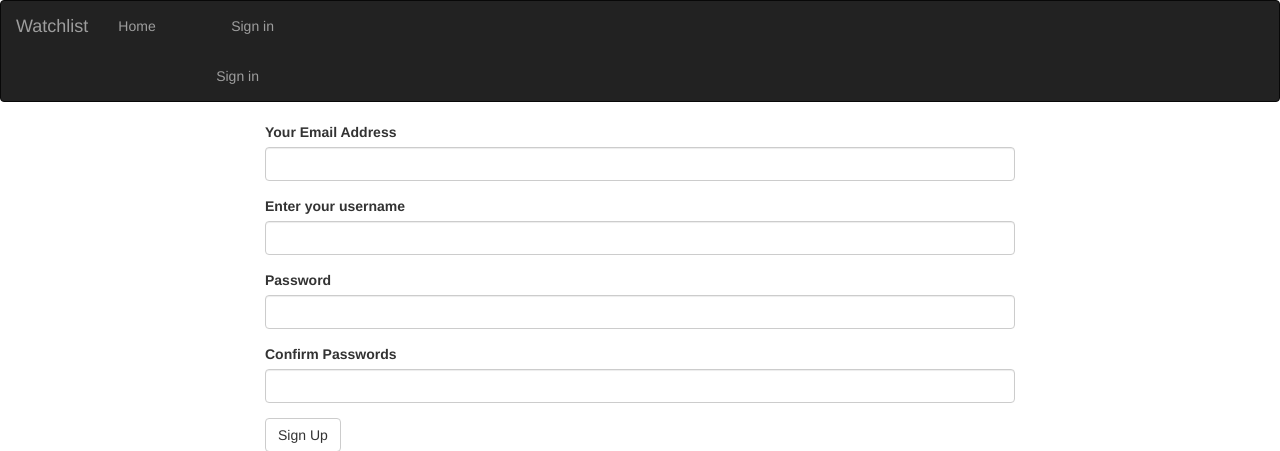
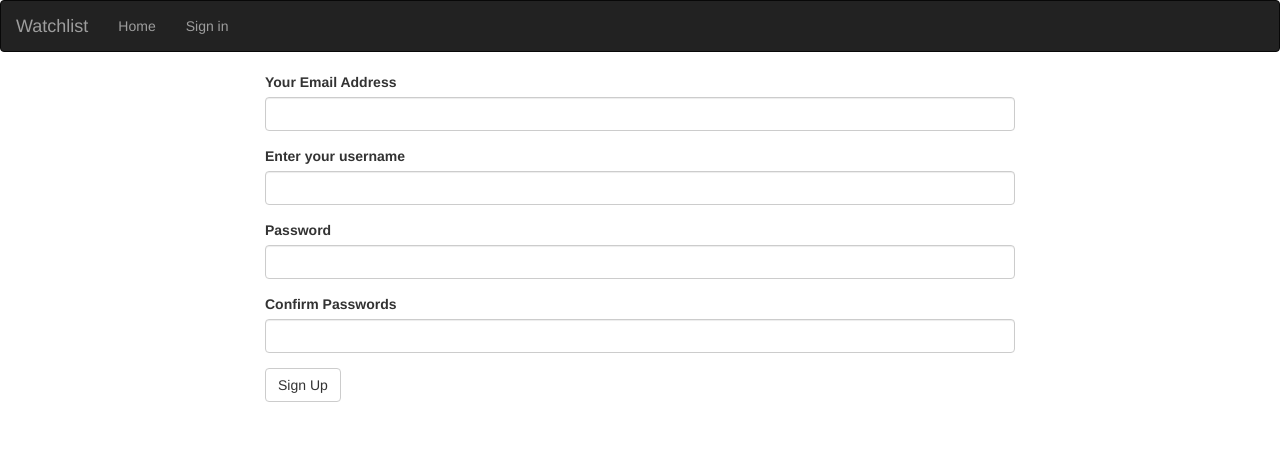
Before and after one commit to cherucole/MovieAPI, a Flask app: page /authenticate/register in a window 1280 px wide. Shown: the top 451 px of the page. Run offline with Flask 2, Linux system fonts and the light colour scheme; some libraries are stand-ins or nearby versions.

Commit message:
clean code that works

```diff
--- a/app/templates/navbar.html
+++ b/app/templates/navbar.html
@@ -12,15 +12,6 @@
             <div class="navbar-collapse collapse">
                 <ul class="nav navbar-nav">
                     <li><a href="/">Home</a></li>
-                    <ul>
-                        <ul class="nav navbar-nav navbar-right">
-                  {% if current_user.is_authenticated %}
-                  <li style="color:white;padding:15px;">{{current_user.username}}</li>
-                  <li><a href="{{url_for('auth.logout')}}">Sign out</a></li>
-                  {% else %}
-                  <li><a href="{{url_for('auth.login')}}">Sign in</a></li>
-                  {%endif%}
-                </ul>
                         <ul class="nav navbar-nav navbar-right">
                   {% if current_user.is_authenticated %}
                   <li><a href="{{url_for('main.profile',uname=current_user.username)}}">Profile</a></li>
```
Also changed, not shown: app/templates/profile/profile.html (+0 -9 lines).
